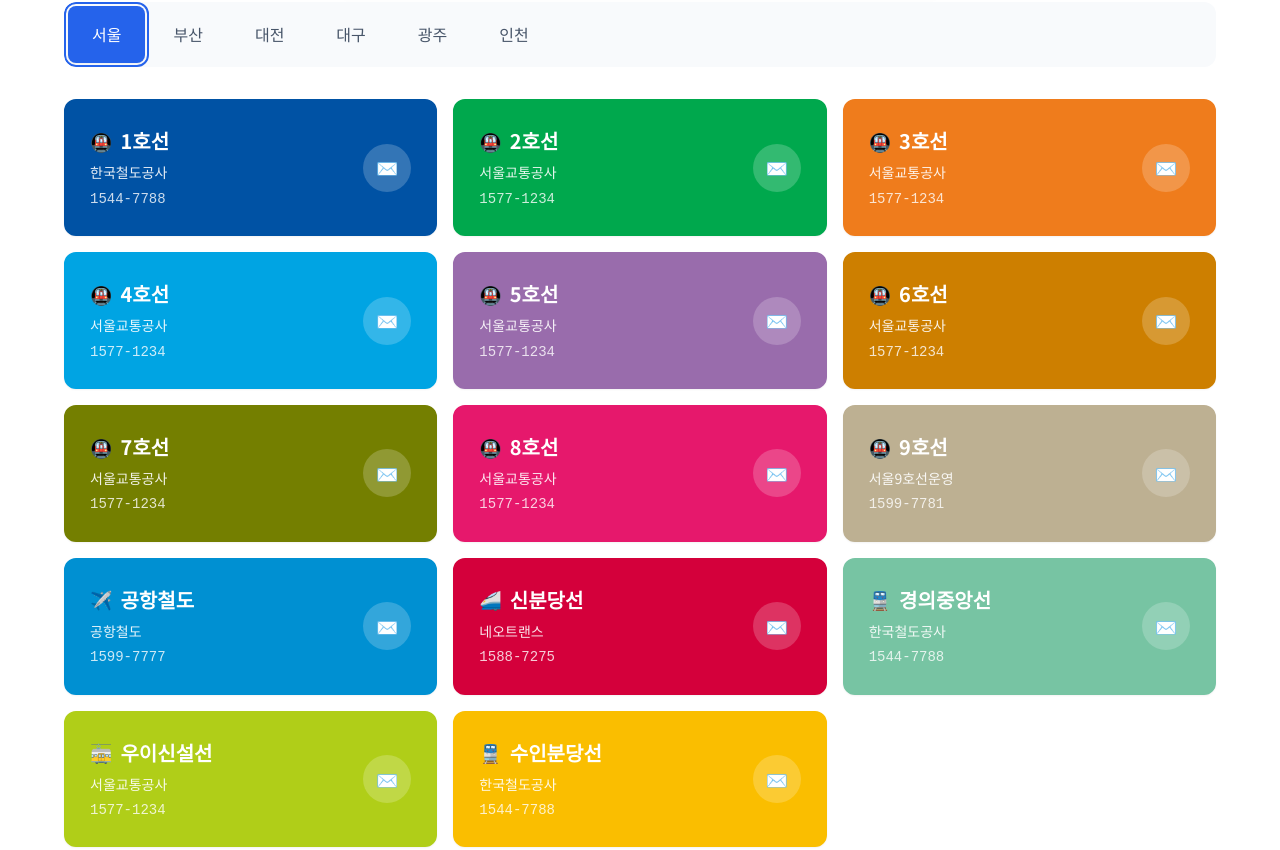
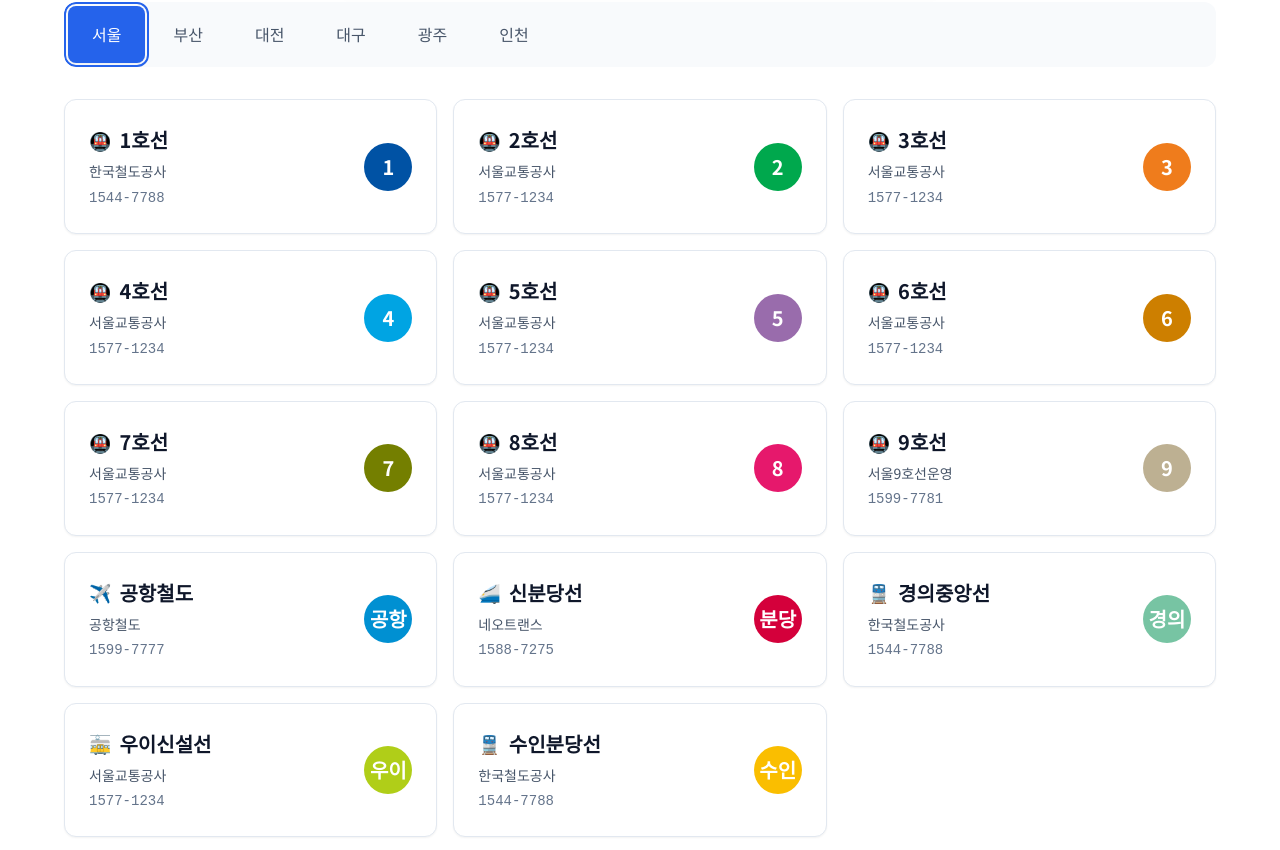
Before and after one commit to xmfhf2769/subway-quick-report, a website: page index.html in a window 1280 px wide. Shown: the part 868-1718 px from the top of the page. Drawn offline with Linux system fonts and the light colour scheme.

Commit message:
feat: 호선 카드 디자인 완전 리뉴얼
- 기존 컬러 배경 → 깔끔한 흰색 카드로 변경
- 오른쪽에 호선별 컬러 원형 숫자 배지 추가
- 텍스트 색상을 어두운 테마로 변경 (가독성 향상)
- 특수 노선(공항, 분당 등) 숫자 배지 한글 표시
- 호버 시 배지 확대 및 그림자 효과 추가
- 전체적으로 더 모던하고 깔끔한 UI

```diff
--- a/css/components.css
+++ b/css/components.css
@@ -89,8 +89,8 @@
 
 /* ===== 호선 버튼 ===== */
 .line-btn {
-  background: transparent;
-  border: 2px solid var(--border-color);
+  background: white;
+  border: 1px solid var(--border-color);
   border-radius: var(--radius-lg);
   padding: var(--spacing-lg);
   cursor: pointer;
@@ -98,17 +98,18 @@
   text-align: left;
   display: flex;
   align-items: center;
+  justify-content: space-between;
   gap: var(--spacing-md);
   width: 100%;
   font-size: var(--font-size-base);
   box-shadow: var(--shadow-sm);
   position: relative;
   overflow: hidden;
-  color: white !important;
+  color: var(--text-primary) !important;
 }
 
 .line-btn:hover {
-  border-color: var(--primary-color);
+  border-color: var(--border-hover);
   box-shadow: var(--shadow-md);
   transform: translateY(-2px);
 }
@@ -123,128 +124,69 @@
   outline-offset: 2px;
 }
 
-/* 호선별 색상 - 순수한 공식 색상 (그라데이션 없음) */
-.line-btn[data-line="1"] {
-  background: #0052a4 !important;
-  border: 2px solid #0052a4 !important;
-}
-.line-btn[data-line="2"] {
-  background: #00a84d !important;
-  border: 2px solid #00a84d !important;
-}
-.line-btn[data-line="3"] {
-  background: #ef7c1c !important;
-  border: 2px solid #ef7c1c !important;
-}
-.line-btn[data-line="4"] {
-  background: #00a4e3 !important;
-  border: 2px solid #00a4e3 !important;
-}
-.line-btn[data-line="5"] {
-  background: #996cac !important;
-  border: 2px solid #996cac !important;
-}
-.line-btn[data-line="6"] {
-  background: #cd7f00 !important;
-  border: 2px solid #cd7f00 !important;
-}
-.line-btn[data-line="7"] {
-  background: #747f00 !important;
-  border: 2px solid #747f00 !important;
-}
-.line-btn[data-line="8"] {
-  background: #e6186c !important;
-  border: 2px solid #e6186c !important;
-}
-.line-btn[data-line="9"] {
-  background: #bdb092 !important;
-  border: 2px solid #bdb092 !important;
+/* 호선별 원형 숫자 배지 색상 */
+.line-badge {
+  display: flex;
+  align-items: center;
+  justify-content: center;
+  width: 3rem;
+  height: 3rem;
+  border-radius: 50%;
+  font-size: var(--font-size-xl);
+  font-weight: 700;
+  color: white;
+  flex-shrink: 0;
+  transition: all var(--transition-fast);
 }
 
-/* 부산지하철 색상 - 순수한 공식 색상 */
-.line-btn[data-region="busan"][data-line="1"] {
-  background: #f06a00 !important;
-  border: 2px solid #f06a00 !important;
-}
-.line-btn[data-region="busan"][data-line="2"] {
-  background: #81c562 !important;
-  border: 2px solid #81c562 !important;
-}
-.line-btn[data-region="busan"][data-line="3"] {
-  background: #fabe00 !important;
-  border: 2px solid #fabe00 !important;
-}
-.line-btn[data-region="busan"][data-line="4"] {
-  background: #1e90ff !important;
-  border: 2px solid #1e90ff !important;
-}
+/* 서울 지하철 */
+.line-btn[data-line="1"] .line-badge { background: #0052a4; }
+.line-btn[data-line="2"] .line-badge { background: #00a84d; }
+.line-btn[data-line="3"] .line-badge { background: #ef7c1c; }
+.line-btn[data-line="4"] .line-badge { background: #00a4e3; }
+.line-btn[data-line="5"] .line-badge { background: #996cac; }
+.line-btn[data-line="6"] .line-badge { background: #cd7f00; }
+.line-btn[data-line="7"] .line-badge { background: #747f00; }
+.line-btn[data-line="8"] .line-badge { background: #e6186c; }
+.line-btn[data-line="9"] .line-badge { background: #bdb092; }
 
-/* 서울 특수 노선 색상 - 순수한 공식 색상 */
-.line-btn[data-line="airport"] {
-  background: #0090d2 !important;
-  border: 2px solid #0090d2 !important;
-}
-.line-btn[data-line="bundang"] {
-  background: #d4003b !important;
-  border: 2px solid #d4003b !important;
-}
-.line-btn[data-line="gyeongui"] {
-  background: #77c4a3 !important;
-  border: 2px solid #77c4a3 !important;
-}
-.line-btn[data-line="uisinseol"] {
-  background: #b0ce18 !important;
-  border: 2px solid #b0ce18 !important;
-}
-.line-btn[data-line="suinbundang"] {
-  background: #fabe00 !important;
-  border: 2px solid #fabe00 !important;
-}
+/* 부산지하철 */
+.line-btn[data-region="busan"][data-line="1"] .line-badge { background: #f06a00; }
+.line-btn[data-region="busan"][data-line="2"] .line-badge { background: #81c562; }
+.line-btn[data-region="busan"][data-line="3"] .line-badge { background: #fabe00; }
+.line-btn[data-region="busan"][data-line="4"] .line-badge { background: #1e90ff; }
 
-/* 대전지하철 색상 - 순수한 공식 색상 */
-.line-btn[data-region="daejeon"][data-line="1"] {
-  background: #007448 !important;
-  border: 2px solid #007448 !important;
-}
+/* 서울 특수 노선 */
+.line-btn[data-line="airport"] .line-badge { background: #0090d2; }
+.line-btn[data-line="bundang"] .line-badge { background: #d4003b; }
+.line-btn[data-line="gyeongui"] .line-badge { background: #77c4a3; }
+.line-btn[data-line="uisinseol"] .line-badge { background: #b0ce18; }
+.line-btn[data-line="suinbundang"] .line-badge { background: #fabe00; }
 
-/* 대구지하철 색상 - 순수한 공식 색상 */
-.line-btn[data-region="daegu"][data-line="1"] {
-  background: #d93f00 !important;
-  border: 2px solid #d93f00 !important;
-}
-.line-btn[data-region="daegu"][data-line="2"] {
-  background: #00a84d !important;
-  border: 2px solid #00a84d !important;
-}
-.line-btn[data-region="daegu"][data-line="3"] {
-  background: #ffb100 !important;
-  border: 2px solid #ffb100 !important;
-}
+/* 대전지하철 */
+.line-btn[data-region="daejeon"][data-line="1"] .line-badge { background: #007448; }
 
-/* 광주지하철 색상 - 순수한 공식 색상 */
-.line-btn[data-region="gwangju"][data-line="1"] {
-  background: #009639 !important;
-  border: 2px solid #009639 !important;
-}
+/* 대구지하철 */
+.line-btn[data-region="daegu"][data-line="1"] .line-badge { background: #d93f00; }
+.line-btn[data-region="daegu"][data-line="2"] .line-badge { background: #00a84d; }
+.line-btn[data-region="daegu"][data-line="3"] .line-badge { background: #ffb100; }
 
-/* 인천지하철 색상 - 순수한 공식 색상 */
-.line-btn[data-region="incheon"][data-line="1"] {
-  background: #759cce !important;
-  border: 2px solid #759cce !important;
-}
-.line-btn[data-region="incheon"][data-line="2"] {
-  background: #f5a251 !important;
-  border: 2px solid #f5a251 !important;
-}
+/* 광주지하철 */
+.line-btn[data-region="gwangju"][data-line="1"] .line-badge { background: #009639; }
+
+/* 인천지하철 */
+.line-btn[data-region="incheon"][data-line="1"] .line-badge { background: #759cce; }
+.line-btn[data-region="incheon"][data-line="2"] .line-badge { background: #f5a251; }
 
 .line-info {
   flex: 1;
+  min-width: 0; /* flexbox overflow 방지 */
 }
 
 .line-number {
   font-size: var(--font-size-xl);
   font-weight: 700;
-  color: white !important;
+  color: var(--text-primary) !important;
   margin-bottom: var(--spacing-xs);
   display: flex;
   align-items: center;
@@ -257,34 +199,19 @@
 
 .line-operator {
   font-size: var(--font-size-sm);
-  color: rgba(255, 255, 255, 0.9) !important;
+  color: var(--text-secondary) !important;
   margin-bottom: var(--spacing-xs);
 }
 
 .line-phone {
   font-size: var(--font-size-sm);
-  color: rgba(255, 255, 255, 0.8) !important;
+  color: var(--text-muted) !important;
   font-family: 'Courier New', monospace;
 }
 
-.line-action {
-  flex-shrink: 0;
-  display: flex;
-  align-items: center;
-  justify-content: center;
-  width: 3rem;
-  height: 3rem;
-  background-color: rgba(255, 255, 255, 0.2);
-  border-radius: 50%;
-  font-size: var(--font-size-lg);
-  color: var(--text-primary);
-  transition: all var(--transition-fast);
-}
-
-.line-btn:hover .line-action {
-  background-color: rgba(255, 255, 255, 0.3);
-  color: var(--text-primary);
-  transform: scale(1.1);
+.line-btn:hover .line-badge {
+  transform: scale(1.05);
+  box-shadow: 0 4px 12px rgba(0, 0, 0, 0.15);
 }
 
 /* ===== 빈 상태 ===== */
--- a/js/app.js
+++ b/js/app.js
@@ -205,6 +205,20 @@
     // 접근성을 위한 키보드 지원
     button.setAttribute('tabindex', '0');
 
+    // 호선 번호 추출 (특수 노선 처리)
+    let displayNumber = lineId;
+    if (lineId === 'airport') {
+      displayNumber = '공항';
+    } else if (lineId === 'bundang') {
+      displayNumber = '분당';
+    } else if (lineId === 'gyeongui') {
+      displayNumber = '경의';
+    } else if (lineId === 'uisinseol') {
+      displayNumber = '우이';
+    } else if (lineId === 'suinbundang') {
+      displayNumber = '수인';
+    }
+
     button.innerHTML = `
       <div class="line-info">
         <div class="line-number">
@@ -214,8 +228,8 @@
         <div class="line-operator">${lineData.operator}</div>
         <div class="line-phone">${lineData.phone}</div>
       </div>
-      <div class="line-action">
-        ✉️
+      <div class="line-badge">
+        ${displayNumber}
       </div>
     `;
 
```
